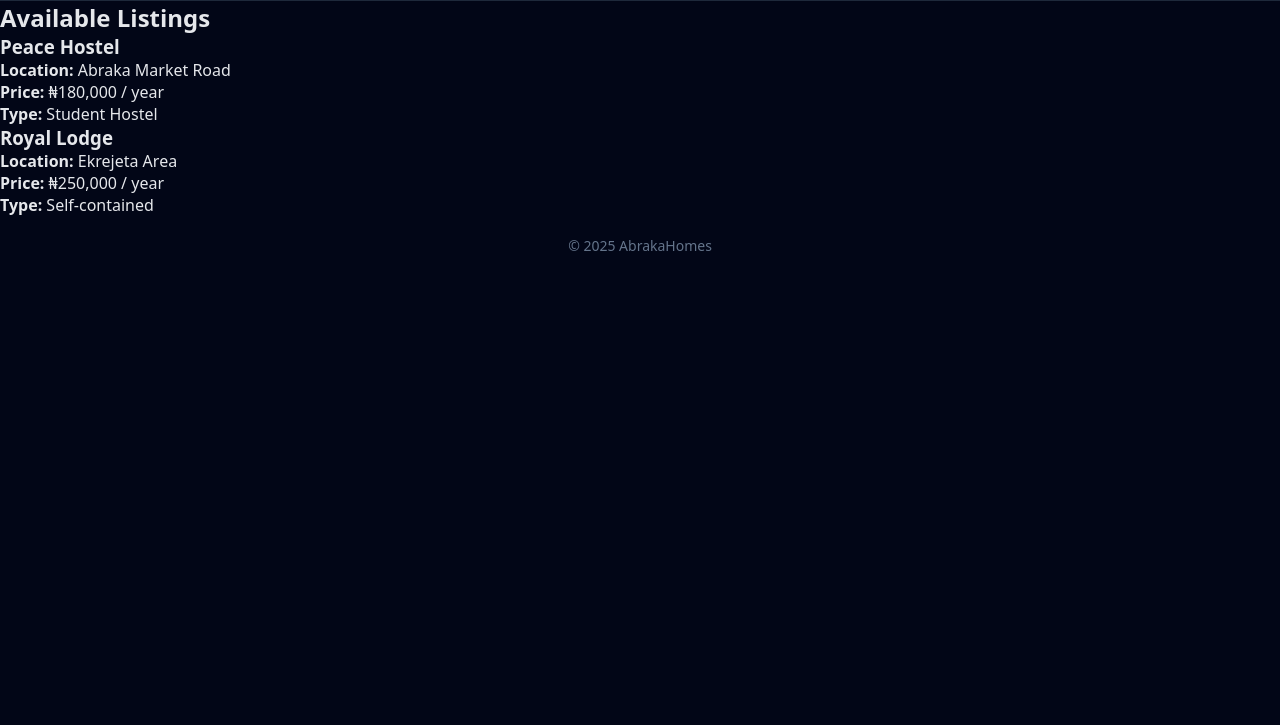
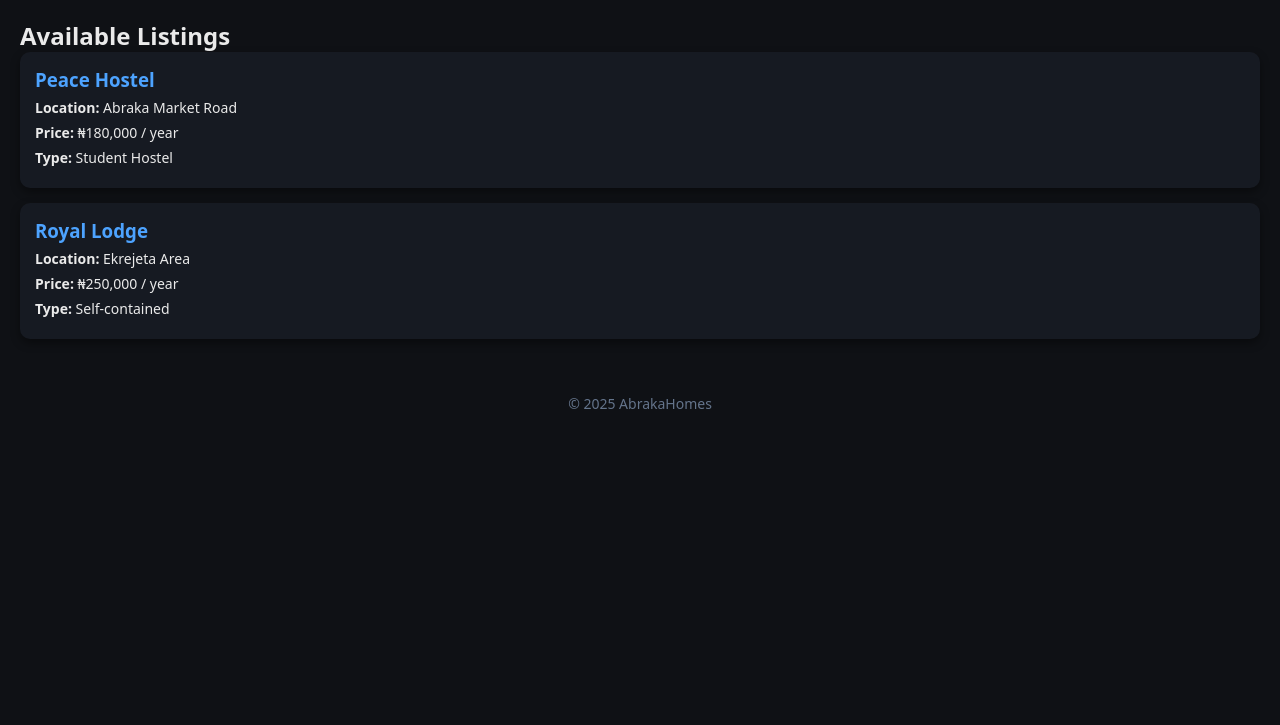
Before and after one commit to kejicjs11/Keji-website, a plain HTML site: page listings.html in a window 1280 px wide. Shown: the part 75-800 px from the top of the page. Drawn offline with Linux system fonts and the light colour scheme.

Commit message:
Update style.css

```diff
--- a/style.css
+++ b/style.css
@@ -151,3 +151,45 @@ footer {
   font-size: 14px;
   color: #64748b;
   }
+
+body {
+  background-color: #0f1115;
+  color: #eaeaea;
+  font-family: Arial, sans-serif;
+}
+
+.navbar {
+  display: flex;
+  justify-content: space-between;
+  align-items: center;
+  padding: 15px 20px;
+  background: #161a22;
+}
+
+.navbar a {
+  color: #eaeaea;
+  text-decoration: none;
+  margin-left: 15px;
+}
+
+.page-content {
+  padding: 20px;
+}
+
+.listing-card {
+  background: #161a22;
+  border-radius: 10px;
+  padding: 15px;
+  margin-bottom: 15px;
+  box-shadow: 0 4px 10px rgba(0,0,0,0.4);
+}
+
+.listing-card h3 {
+  margin-top: 0;
+  color: #4da3ff;
+}
+
+.listing-card p {
+  margin: 6px 0;
+  font-size: 14px;
+  }
```
